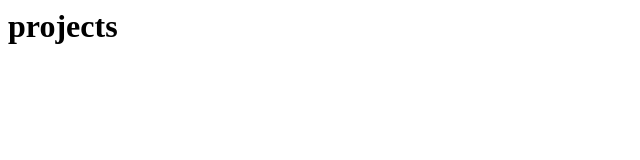
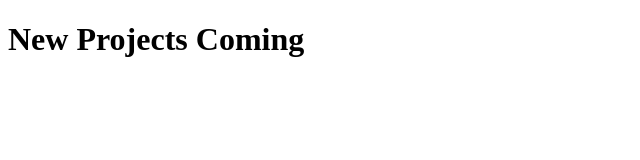
Before and after one commit to hokin2023/Projects, a plain HTML site: page new-project.html in a window 1280 px wide. Shown: the whole page, without its empty margins (0-640 px from the left). Drawn offline with Linux system fonts and the light colour scheme.

Commit message:
Update new-project.html

```diff
--- a/new-project.html
+++ b/new-project.html
@@ -1 +1,13 @@
-<h1>projects</h1>
+<!DOCTYPE html>
+<html lang="en">
+<head>
+    <meta charset="UTF-8">
+    <meta http-equiv="X-UA-Compatible" content="IE=edge">
+    <meta name="viewport" content="width=device-width, initial-scale=1.0">
+    <title>New projects</title>
+</head>
+<body>
+  <header><h1>New Projects Coming</h1>
+  </header>
+</body>
+</html>
```
